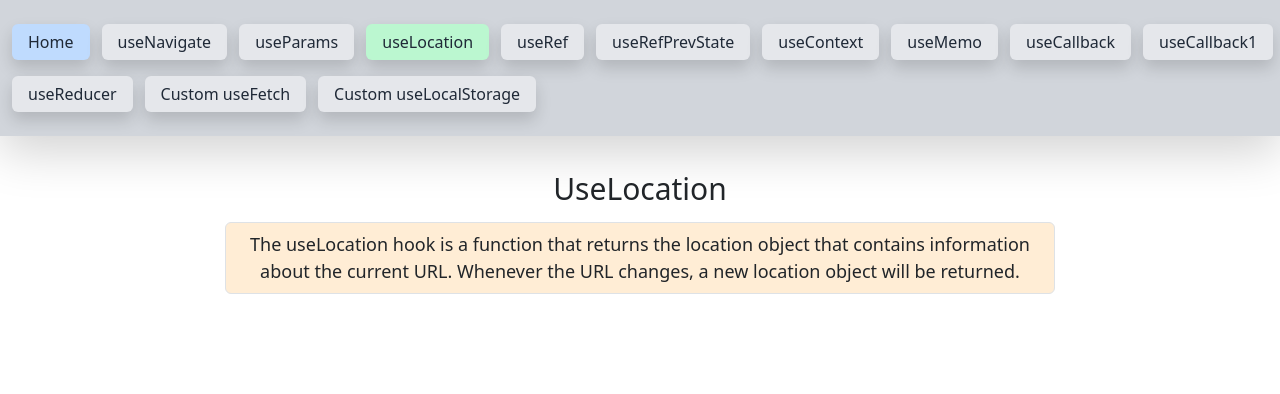
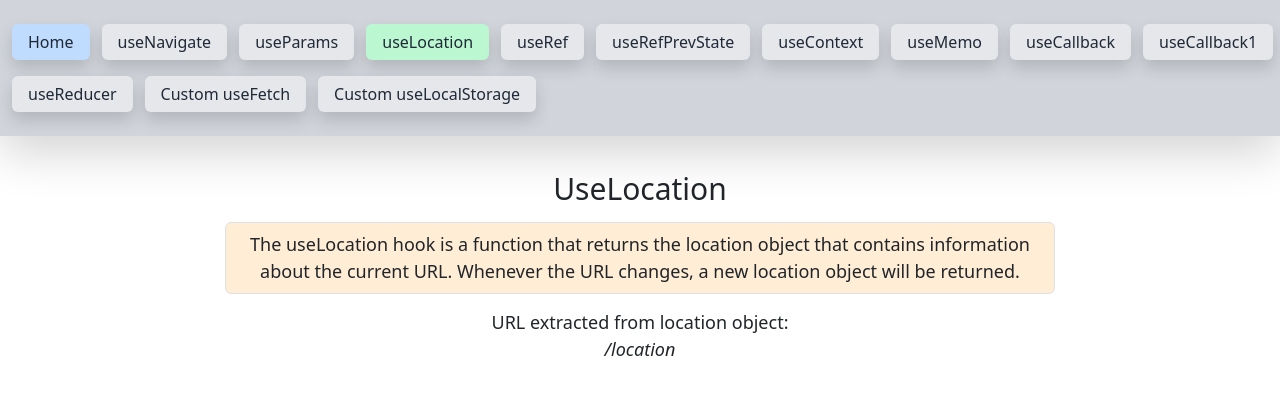
Before and after one commit to Kornass/ReactHooks, a React (Create React App) app: page /location in a window 1280 px wide. Shown: the top 394 px of the page. Built offline with nearby package versions, Linux system fonts and the light colour scheme.

Commit message:
Router hooks finished

```diff
--- a/src/ExistingHooks/UseLocation.jsx
+++ b/src/ExistingHooks/UseLocation.jsx
@@ -1,6 +1,15 @@
-import React from "react";
+import { useEffect } from "react";
+import { useLocation } from "react-router-dom";
 
 function UseLocation() {
+  const location = useLocation();
+  // Check the console to see location object extracted from useLocation hook
+  console.log(location);
+  // We can use location object to execute some function on URL change
+  useEffect(() => {
+    alert("Location changed");
+  }, [location]);
+
   return (
     <div className="container flex flex-col justify-center items-center w-2/3">
       <div className="mb-3">
@@ -10,6 +19,12 @@ function UseLocation() {
           that contains information about the current URL. Whenever the URL
           changes, a new location object will be returned.
         </p>
+        {/* We have an access to current URL (String) */}
+        <p>
+          URL extracted from location object:
+          <br />
+          <span className="italic">{`${location.pathname}`}</span>
+        </p>
       </div>
     </div>
   );
--- a/src/ExistingHooks/UseNavigate.jsx
+++ b/src/ExistingHooks/UseNavigate.jsx
@@ -5,7 +5,7 @@ function UseNavigate() {
   // we extract navigate function from useNavigate hook:
   const navigate = useNavigate();
   const [person, setPerson] = useState({
-    name: "John",
+    name: "John from useNavigate",
     city: "Barcelona",
   });
   return (
--- a/src/ExistingHooks/UseParams.jsx
+++ b/src/ExistingHooks/UseParams.jsx
@@ -20,7 +20,10 @@ function UseParams() {
           also, how we specify params in our Router in App.js
         </p>
         {/* We can extract params from params object by accessing it like a normal object. We specify key names in our Router in App.js */}
-        <p>My params: {params.data}</p>
+        <p>
+          My params: <br />
+          <span className="italic">{params.data}</span>{" "}
+        </p>
       </div>
     </div>
   );
```
